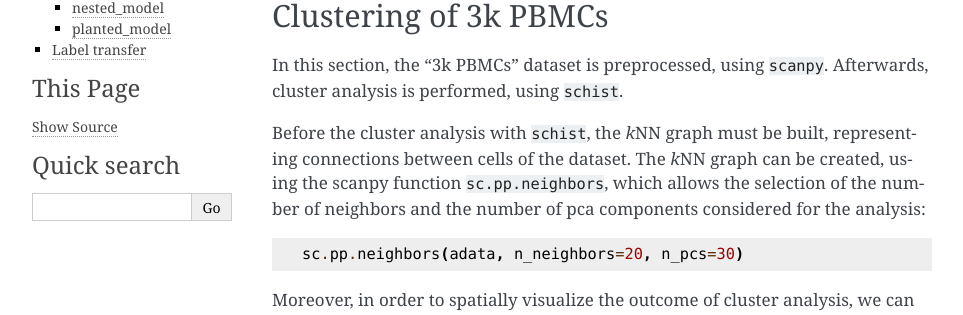
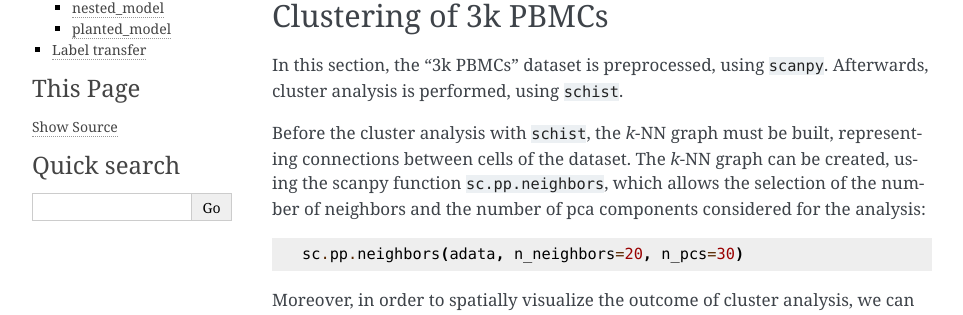
Before and after one commit to dawe/schist, a Sphinx documentation site: the page built from docs/source/tutorials.rst, in a window 1280 px wide and 900 px high, scrolled down 605 px. Shown: the part 139-454 px from the top of the window, without its empty margins (148-1111 px from the left). Built offline with Sphinx 7.4.7, drawn with Linux system fonts in a browser that asks for light colours.

```diff
--- a/docs/source/tutorials.rst
+++ b/docs/source/tutorials.rst
@@ -36,7 +36,7 @@ Clustering of 3k PBMCs
 
 In this section, the "3k PBMCs" dataset is preprocessed, using ``scanpy``. Afterwards, cluster analysis is performed, using ``schist``.
 
-Before the cluster analysis with ``schist``, the *k*\NN graph must be built, representing connections between cells of the dataset. The *k*\NN graph can be created, using the scanpy function ``sc.pp.neighbors``, which allows the selection of the number of neighbors and the number of pca components considered for the analysis::
+Before the cluster analysis with ``schist``, the *k*\-NN graph must be built, representing connections between cells of the dataset. The *k*\-NN graph can be created, using the scanpy function ``sc.pp.neighbors``, which allows the selection of the number of neighbors and the number of pca components considered for the analysis::
 
     sc.pp.neighbors(adata, n_neighbors=20, n_pcs=30)
 
```
